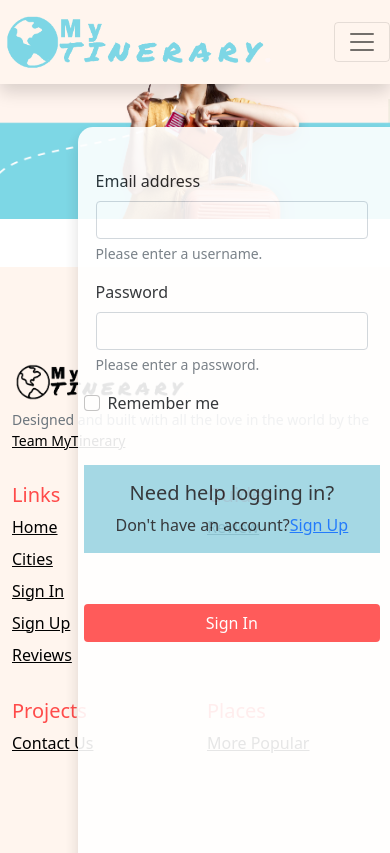
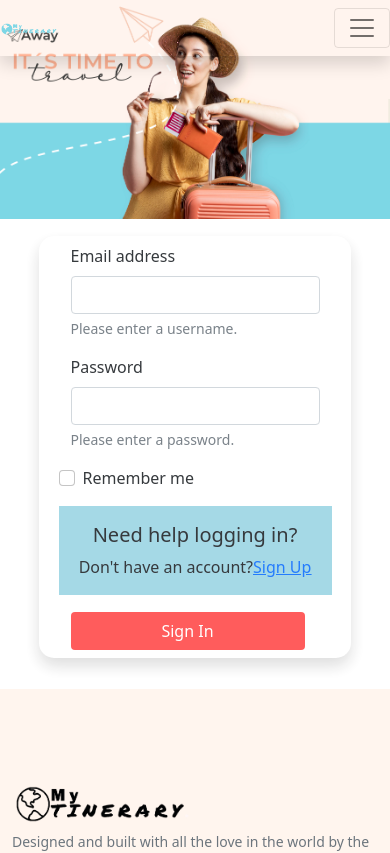
Before and after one commit to Elenaperd24/MyTinerary, a React (Create React App) app: page /signin in a window 390 px wide. Shown: the top 853 px of the page. Built offline with nearby package versions, Linux system fonts and the light colour scheme.

Commit message:
signin de nuevo responsive

```diff
--- a/public/index.html
+++ b/public/index.html
@@ -31,9 +31,6 @@
   <title>MyTinerary</title>
   <link href="https://cdn.jsdelivr.net/npm/bootstrap@5.1.3/dist/css/bootstrap.min.css" rel="stylesheet"
     integrity="sha384-1BmE4kWBq78iYhFldvKuhfTAU6auU8tT94WrHftjDbrCEXSU1oBoqyl2QvZ6jIW3" crossorigin="anonymous">
-  <script src="https://cdn.jsdelivr.net/npm/bootstrap@5.1.3/dist/js/bootstrap.bundle.min.js"
-    integrity="sha384-ka7Sk0Gln4gmtz2MlQnikT1wXgYsOg+OMhuP+IlRH9sENBO0LRn5q+8nbTov4+1p"
-    crossorigin="anonymous"></script>
   <link rel="stylesheet" href="https://fonts.googleapis.com/css?family=Roboto:300,400,500,700&display=swap" />
   <link rel="stylesheet" href="https://fonts.googleapis.com/icon?family=Material+Icons" />
 
--- a/src/App.js
+++ b/src/App.js
@@ -8,6 +8,7 @@ import Cities from './components/Cities'
 import City from './components/City';
 import SignUp from './components/SingUp';
 import Signin from './components/Signin';
+import NavbarOriginal from './components/NavbarOriginal';
 
 function App() {
 
--- a/src/components/Navbar.js
+++ b/src/components/Navbar.js
@@ -16,7 +16,7 @@ function Navbar() {
         if (window.scrollY > 100) {
             setColorchange(true);
             setColorLogo(false);
-                   }
+        }
         else {
             setColorchange(false);
             setColorLogo(true);
@@ -27,16 +27,16 @@ function Navbar() {
 
     return (
         <>
-            <nav className={colorChange ? "colorChange navbar shadow navbar-expand-md navbar-expand-sm navbar-light  fixed-top " :
-                "navbar navbar-expand-md shadow navbar-light fixed-top prueba"}>
+            <nav className={colorChange ? "colorChange navbar shadow navbar-expand-md navbar-light  fixed-top " :
+                "navbar navbar-expand-md shadow navbar-light fixed-top"}>
                 <div className="container-fluid p-0">
-                    <LinkRouter to= "/">
-                    <img src={colorLogo ? logo : logoNegro} className="navbar-brand logo img-fluid" alt="brand" />
+                    <LinkRouter to="/">
+                        <img src={colorLogo ? logo : logoNegro} className="navbar-brand logo img-fluid" alt="brand" />
                     </LinkRouter>
-                    <button class="navbar-toggler"  type="button" data-bs-toggle="collapse" data-bs-target="#navbarToggler" aria-controls="navbarToggler" aria-expanded="false" aria-label="Toggle navigation">
-                        <span class="navbar-toggler-icon"></span>
+                    <button className="navbar-toggler" type="button" data-bs-toggle="collapse" data-bs-target="#navbarSupportedContent" aria-controls="navbarSupportedContent" aria-expanded="false" aria-label="Toggle navigation">
+                        <span className="navbar-toggler-icon"></span>
                     </button>
-                    <div id="navbarToggler" className={"collapse navbar-collapse " + color}>
+                    <div className={"collapse navbar-collapse " + color} id="navbarSupportedContent">
                         <div className="mx-auto"></div>
                         <ul className="navbar-nav ">
                             <li className="nav-item" >
--- /dev/null
+++ b/src/components/NavbarOriginal.js
@@ -0,0 +1,53 @@
+import React, { useState } from "react";
+import { Link as LinkRouter } from "react-router-dom";
+
+import logo from "../image/logos/logoMyTinerary.png"
+import logoNegro from "../image/logos/logoNegro.png"
+
+function NavbarOriginal() {
+    const [colorChange, setColorchange] = useState(false);
+    const [colorLogo, setColorLogo] = useState(true);
+    const [color, setColor] = useState("prueba");
+
+    const changeNavbarColor = () => {
+        if (window.scrollY > 100) {
+            setColorchange(true);
+            setColorLogo(false);
+        }
+        else {
+            setColorchange(false);
+            setColorLogo(true);
+        }
+
+    };
+    window.addEventListener('scroll', changeNavbarColor);
+    return (
+        <nav className={colorChange ? "colorChange navbar navbar-expand-lg shadow navbar-light fixed-top" :
+            "navbar shadow navbar-expand-lg navbar-light fixed-top transparent"}>
+            <div className="container-fluid">
+                <a className="navbar-brand" href="#"><img src={colorLogo ? logo : logoNegro} className="logo navbar-brand" />
+                </a>
+                <button className="navbar-toggler" type="button" data-bs-toggle="collapse" data-bs-target="#navbarSupportedContent" aria-controls="navbarSupportedContent" aria-expanded="false" aria-label="Toggle navigation">
+                    <span className="navbar-toggler-icon"></span>
+                </button>
+                <div className="collapse navbar-collapse" id="navbarSupportedContent">
+                    <ul className="navbar-nav me-auto mb-2 mb-lg-0">
+                        <LinkRouter to="/">
+                            <li className="nav-item ">
+                                <a className="nav-link btn btn-nav" aria-current="page" href="#">Home</a>
+                            </li>
+                        </LinkRouter>
+                        <LinkRouter to="/cities">
+                            <li className="nav-item">
+                                <a className="nav-link" href="#">Cities</a>
+                            </li>
+                        </LinkRouter>
+
+                    </ul>
+
+                </div>
+            </div>
+        </nav>
+    )
+}
+export default NavbarOriginal;
--- a/src/components/Signin.js
+++ b/src/components/Signin.js
@@ -49,7 +49,9 @@ function Signin() {
                             </LinkRouter>
                         </div>
                     </div>
+                    <div>
                     <input type="submit" className="btn d-flex btn-signin" value="Sign In" onclick="" />
+                    </div>
                 </form>
             </div>
 
--- a/src/index.css
+++ b/src/index.css
@@ -34,6 +34,7 @@
 .navbar1{
   height: 6vh;
 }
+
 
 .navbar-nav{
   margin-right: 2vh;
@@ -83,7 +84,7 @@
     max-height: 5vh;
   }
   .logo{
-    height: 8vh;
+    width:15vw;
   }
   .colorChange{
     background-color:#fff5ee;
@@ -100,40 +101,37 @@
 
   .menu{
     position:absolute;
+    display: flex;
+    flex-direction: column;
+    align-items: center;
+    justify-content: center;
     top: 15vh;
     right: 0vh;
-    height: 107vh;
-    width: 70vh;
+    height: 100vh;
+    width: 40vw;
     background-color: white;
     border-top-left-radius: 15px;
     opacity: 90%;
-    border: black;
-
   }
   .formSign{
-    position: absolute;
-    top: 5vh;
-    right: 5vh;
-    max-width: 50vh;
+    height: 90vh;
+    width: 80vh;
   }
   .helpForm{
-    position: relative;
-    top: 4vh;
     display: flex;
     flex-direction: column;
     padding-top: 2vh;
     align-items: center;
     background-color: #9cd5e4;
-
   }
   .btn-signin{
     position: relative;
     align-items: center;
     justify-content: center;
-    top: 10vh;
     background-color: #ff4b4b;
     color: white;
-    width: 50vh;
+    width: 35vw;
+    margin-top: 8vh;
   }
   /*************************************signup*****************************/
   .menu-signUP{
@@ -304,17 +302,21 @@
   color: black;
 }
 /***************************************media query****/
-@media (min-width: 413px) and (max-width:720px){
+@media (min-width: 413px) and (max-width:1280){
 
   .prueba{
     background-color: #fff5ee;
+
   }
 .menu{
-  right: 7vh;
   border-radius: 15px;
+  width: 80vw;
 }
 .formSign{
-  right: 8vh;
+  width: 70vw;
+}
+.btn-signin{
+  width: 60vw;
 }
 
 }
@@ -323,17 +325,24 @@
     background-color: #fff5ee;
   }
   .menu{
+    position: relative;
+    display: flex;
+    top: 2vh;
+    align-items: center;
+    justify-content: ;
+    border-radius: 15px;
     width: 80vw;
-    display: flex;
-    flex-direction: column;
-    justify-content: center;
-    align-items: center;
+    height: 50vh;
   }
   .formSign{
-    width: 95%;
-    margin: 0 !important;
-    right: 10px;
-
+    width: 70vw;
+    height: 70vh;
+    margin-top: 2vh;
+    margin-bottom: 2vh;
+  }
+  .btn-signin{
+    width: 60vw;
+    margin-top: 2vh;
   }
 
 }
```
